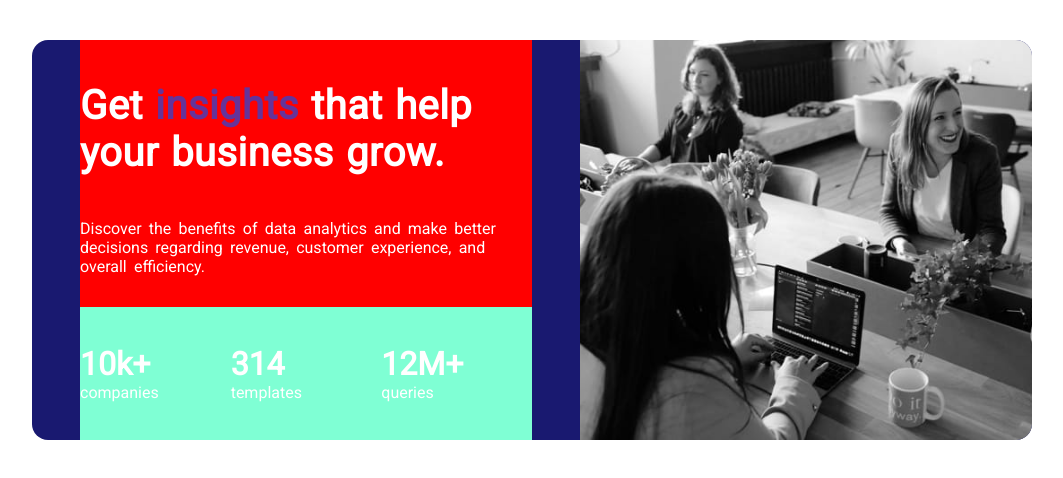
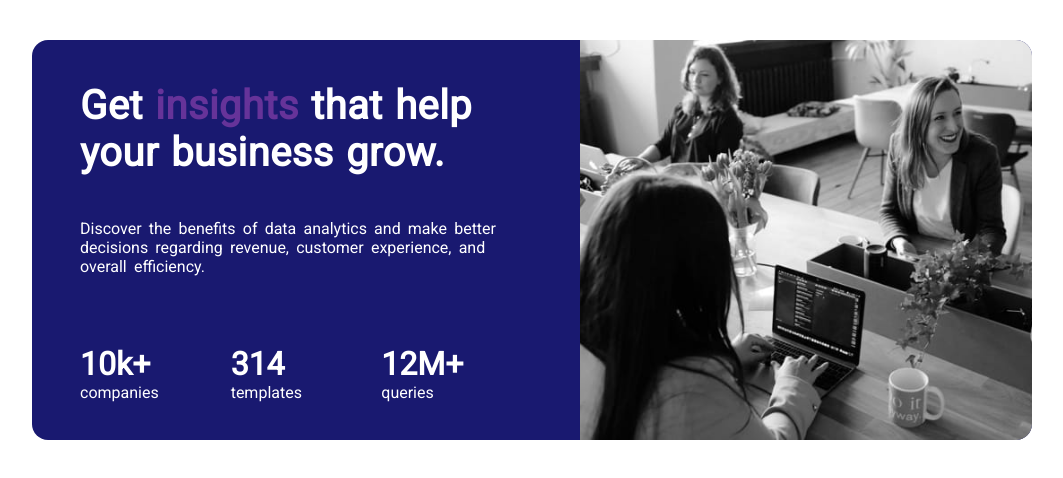
Before and after one commit to mJurczuk91/task1, a plain HTML site: page index.html in a window 1280 px wide. Shown: the whole page, without its empty margins (8-1071 px from the left). Drawn offline with Linux system fonts and the light colour scheme.

Commit message:
final for now

```diff
--- a/index.html
+++ b/index.html
@@ -102,7 +102,6 @@
         }
 
         .card__content--header {
-            background-color: red;
             flex-basis: 66.66%;
             display: flex;
             flex-direction: column;
@@ -114,7 +113,6 @@
         }
 
         .card__content--details {
-            background-color: aquamarine;
             flex-basis: 33.33%;
             display: flex;
             align-items: center;
```
